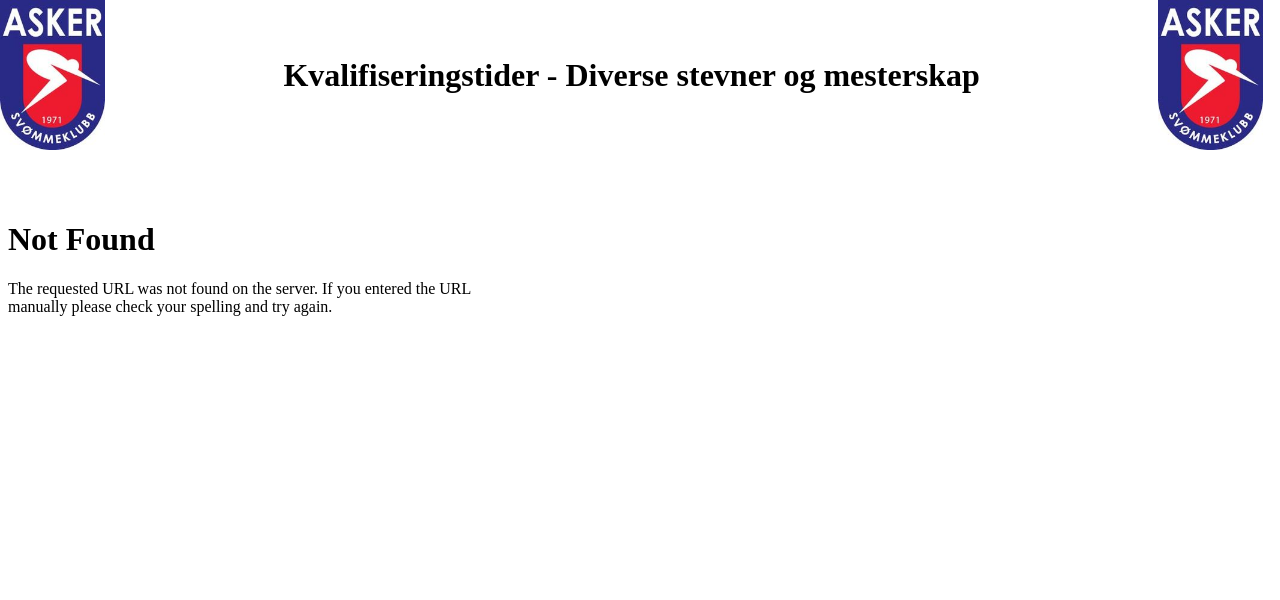
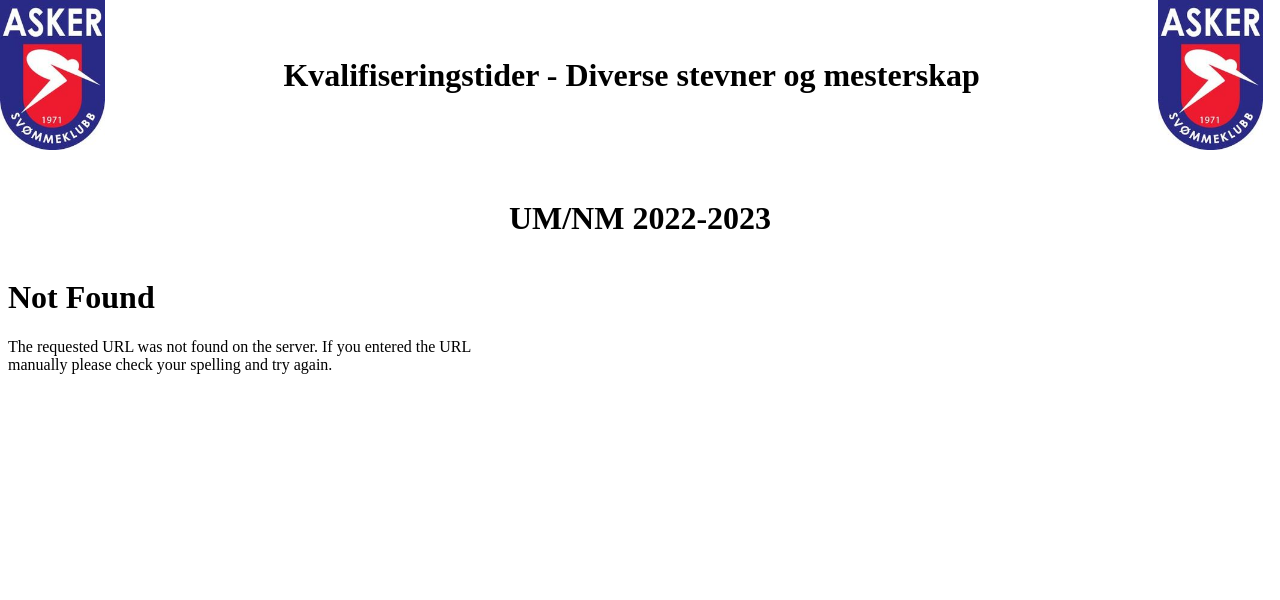
Before and after one commit to thisisthechris/swim_app, a Flask app: page /qualification_times.html in a window 1280 px wide. Shown: the top 600 px of the page. Run offline with Flask 2, Linux system fonts and the light colour scheme; parts of the project's set-up code (start-up, migrations or seed data) failed here and were passed over; some libraries are stand-ins or nearby versions.

Commit message:
edit files

```diff
--- a/templates/qualification_times.html
+++ b/templates/qualification_times.html
@@ -20,9 +20,8 @@
       </div>
     </header>
     <main>
-        <!--<p><a href="/static/uploads/kvalifiseringskrav_UM-NM_2022-2023"><h2 style="padding-top: 150px;">UM/NM krav for 2022-2023</h2></a></p>
-        -->
-        <iframe src="/static/uploads/kvalifiseringskrav_UM-NM_2022-2023.pdf" frameborder="0" height="200px" width="500px" style="padding-top: 150px;"></iframe>
+      <h1 style="text-align: center; padding-top: 150px;">UM/NM 2022-2023</h1>
+      <iframe src="/static/uploads/kvalifiseringskrav_UM-NM_2022-2023.pdf" frameborder="0" height="200px" width="500px" style=""></iframe>
     </main>
     <footer>
 
```
Also changed, not shown: 1 other file.
